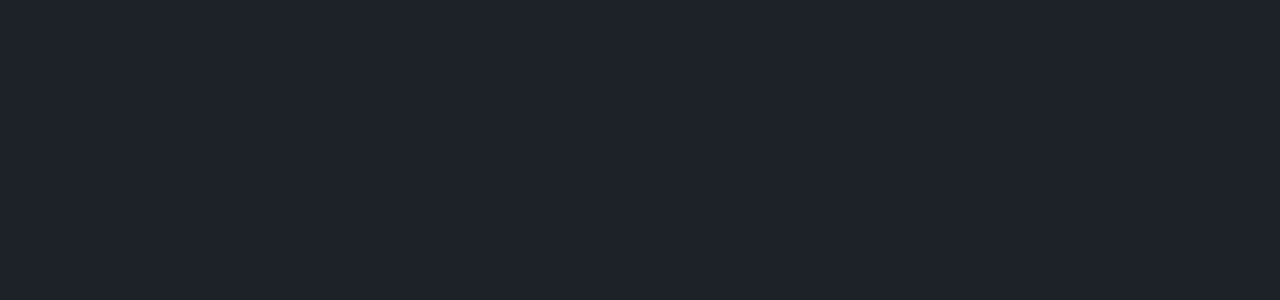
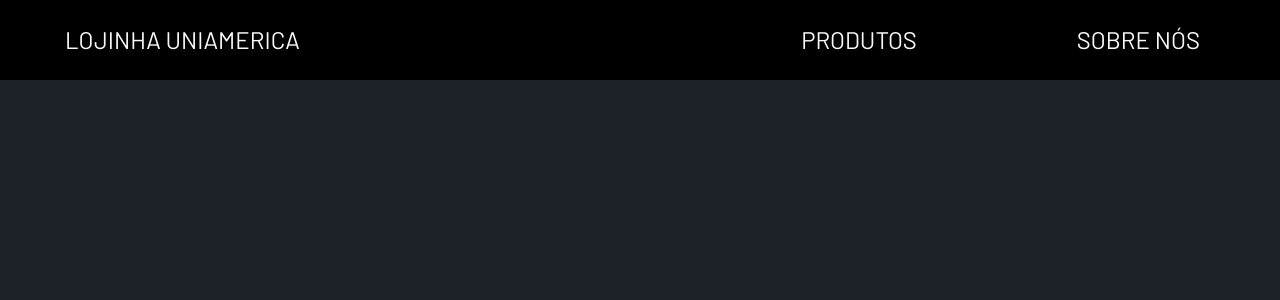
Before and after one commit to Henriquecesp/lojinha-react, a React (Create React App) app: page /Products in a window 1280 px wide. Shown: the top 300 px of the page. Built offline with nearby package versions, Linux system fonts and the light colour scheme.

Commit message:
pagina produtos adicionada e rota

```diff
--- a/src/Main.js
+++ b/src/Main.js
@@ -4,12 +4,14 @@
 import { Switch, Route } from 'react-router-dom'
 import About from "./pages/About";
 import Home from "./pages/Home";
+import Products from "./pages/Products";
 
 const Main = () => (
   <main>
       <Switch>
         <Route exact path='/' component={Home}/>
         <Route path='/About' component={About}/>
+        <Route path='/Products' component={Products}/>
       </Switch>
   </main>
 );
--- a/src/components/ExploreComponent.js
+++ b/src/components/ExploreComponent.js
@@ -10,7 +10,7 @@
 const ExploreComponent = () => (
 
 <div data-aos="zoom-in" data-aos-duration="3000" className="explore">
- <a href='/#teste'>
+ <a href='/Products'>
   <svg width={396} height={130} viewBox="0 0 600 130">
     <defs>
       <filter
--- a/src/components/TopnavComponent.js
+++ b/src/components/TopnavComponent.js
@@ -13,7 +13,7 @@
   <NavLink className='logo' to="/">LOJINHA UNIAMERICA</NavLink>
     <ul>
       <li><NavLink to='/About'>SOBRE NÓS</NavLink></li>
-      <li><a href='/#'>PRODUTOS</a></li>
+      <li><NavLink to='/Products'>PRODUTOS</NavLink></li>
     </ul>
   </header>
 );
--- /dev/null
+++ b/src/pages/Products.js
@@ -0,0 +1,10 @@
+import React from "react";
+import TopnavComponent from '../components/TopnavComponent'
+
+const Products = () => (
+<div>
+    <TopnavComponent />
+</div>
+);
+
+export default Products;
--- a/src/sass/styles.css
+++ b/src/sass/styles.css
@@ -44,7 +44,7 @@
 .explore {
   position: relative;
   width: 100%;
-  top: 20vh;
+  top: 40vh;
   margin-left: 70%;
 }
 .explore .a, .explore .f {
--- a/src/sass/styles.scss
+++ b/src/sass/styles.scss
@@ -44,7 +44,7 @@
 .explore{
     position: relative;
     width: 100%;
-    top: 20vh;
+    top: 40vh;
     margin-left: 70%;
 .a,.f{fill:none;}
 .a{stroke:#ec8337;}
```
